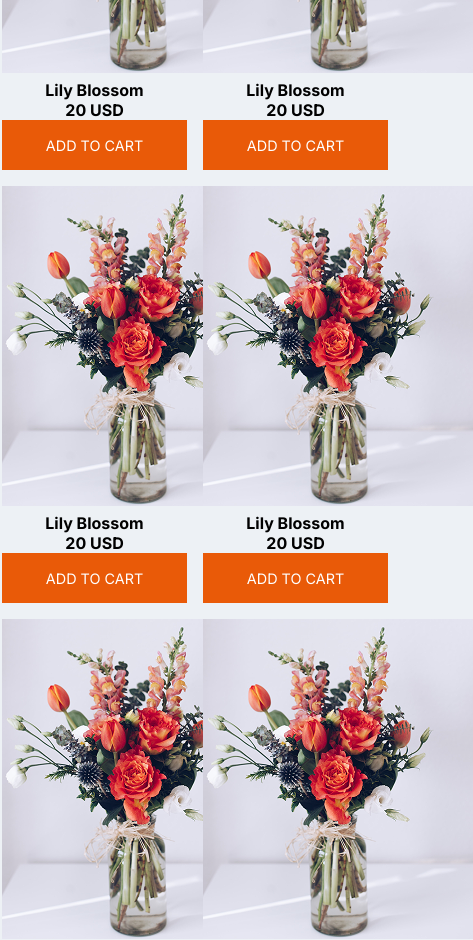
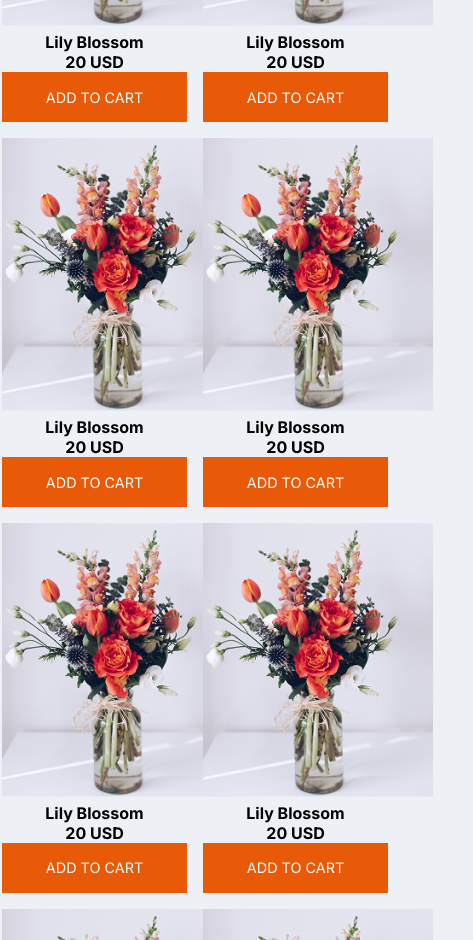
Before and after one commit to fihadhub/Assignment02, a plain HTML site: page index.html in a window 390 px wide. Shown: the part 1060-2000 px from the top of the page, 473 px wide, since content can reach past the window. Drawn offline with Linux system fonts and the light colour scheme.

Commit message:
checking

```diff
--- a/index.html
+++ b/index.html
@@ -12,6 +12,11 @@
     <link rel="preconnect" href="https://fonts.googleapis.com">
     <link rel="preconnect" href="https://fonts.gstatic.com" crossorigin>
     <link href="https://fonts.googleapis.com/css2?family=Inter:ital,opsz,wght@0,14..32,100..900;1,14..32,100..900&family=Noto+Serif:ital,wght@0,100..900;1,100..900&display=swap" rel="stylesheet">
+    <script>
+        function welcome() {
+            alert("Flower Added to Cart")
+        }
+    </script>
   </head>
 </head>
 <body style="background-color:#edf1f5;">
@@ -44,49 +49,49 @@
                 <img src="./assets/sample-flower-image.png" alt="" class="card-img">
                 <h4 class="product-name inter">Lily Blossom</h4>
                 <h4 class="price inter">20 USD</h4>
-                <button class="cart inter">ADD TO CART</button>
+                <button class="cart inter" onclick="welcome()">ADD TO CART</button>
             </div>
             <div class="card">
                 <img src="./assets/sample-flower-image.png" alt="" class="card-img">
                 <h4 class="product-name inter">Lily Blossom</h4>
                 <h4 class="price inter">20 USD</h4>
-                <button class="cart inter">ADD TO CART</button>
+                <button class="cart inter" onclick="welcome()">ADD TO CART</button>
             </div>
             <div class="card">
                 <img src="./assets/sample-flower-image.png" alt="" class="card-img">
                 <h4 class="product-name inter">Lily Blossom</h4>
                 <h4 class="price inter">20 USD</h4>
-                <button class="cart inter">ADD TO CART</button>
+                <button class="cart inter" onclick="welcome()">ADD TO CART</button>
             </div>
             <div class="card">
                 <img src="./assets/sample-flower-image.png" alt="" class="card-img">
                 <h4 class="product-name inter">Lily Blossom</h4>
                 <h4 class="price inter">20 USD</h4>
-                <button class="cart inter">ADD TO CART</button>
+                <button class="cart inter" onclick="welcome()">ADD TO CART</button>
             </div>
             <div class="card">
                 <img src="./assets/sample-flower-image.png" alt="" class="card-img">
                 <h4 class="product-name inter">Lily Blossom</h4>
                 <h4 class="price inter">20 USD</h4>
-                <button class="cart inter">ADD TO CART</button>
+                <button class="cart inter" onclick="welcome()">ADD TO CART</button>
             </div>
             <div class="card">
                 <img src="./assets/sample-flower-image.png" alt="" class="card-img">
                 <h4 class="product-name inter">Lily Blossom</h4>
                 <h4 class="price inter">20 USD</h4>
-                <button class="cart inter">ADD TO CART</button>
+                <button class="cart inter" onclick="welcome()">ADD TO CART</button>
             </div>
             <div class="card">
                 <img src="./assets/sample-flower-image.png" alt="" class="card-img">
                 <h4 class="product-name inter">Lily Blossom</h4>
                 <h4 class="price inter">20 USD</h4>
-                <button class="cart inter">ADD TO CART</button>
+                <button class="cart inter" onclick="welcome()">ADD TO CART</button>
             </div>
             <div class="card">
                 <img src="./assets/sample-flower-image.png" alt="" class="card-img">
                 <h4 class="product-name inter">Lily Blossom</h4>
                 <h4 class="price inter">20 USD</h4>
-                <button class="cart inter">ADD TO CART</button>
+                <button class="cart inter" onclick="welcome()">ADD TO CART</button>
             </div>
         </div>
     </section>
--- a/style.css
+++ b/style.css
@@ -163,11 +163,14 @@ button:hover{
     justify-content: center;
     gap: 16px;
   }
-
   .card {
     width: calc(50% - 10px);
+    box-sizing: border-box;
+
   }
-
+  .card-img{
+    width: 230px;
+  }
   .our-title {
     font-size: 2rem;
   }
```
